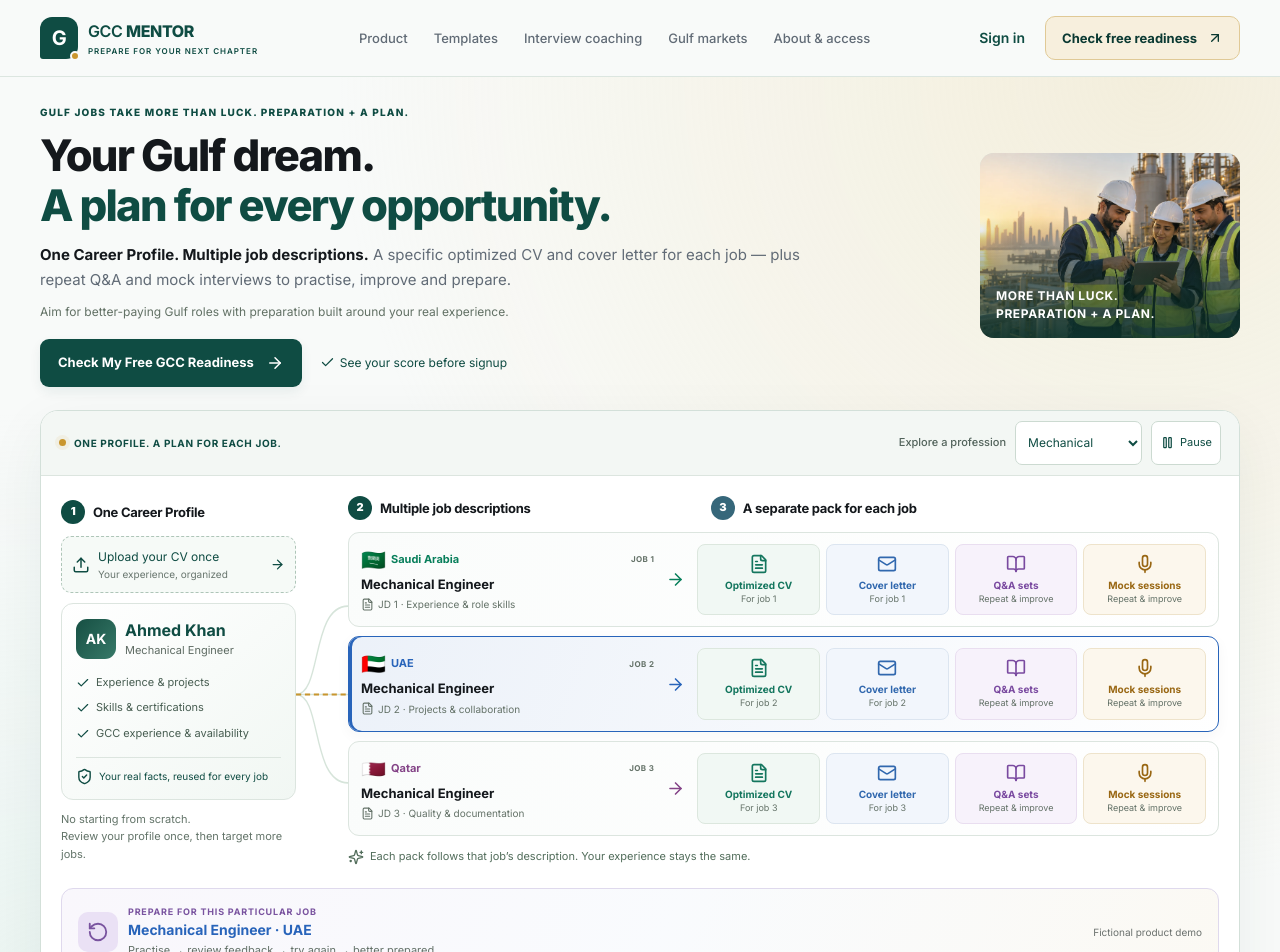
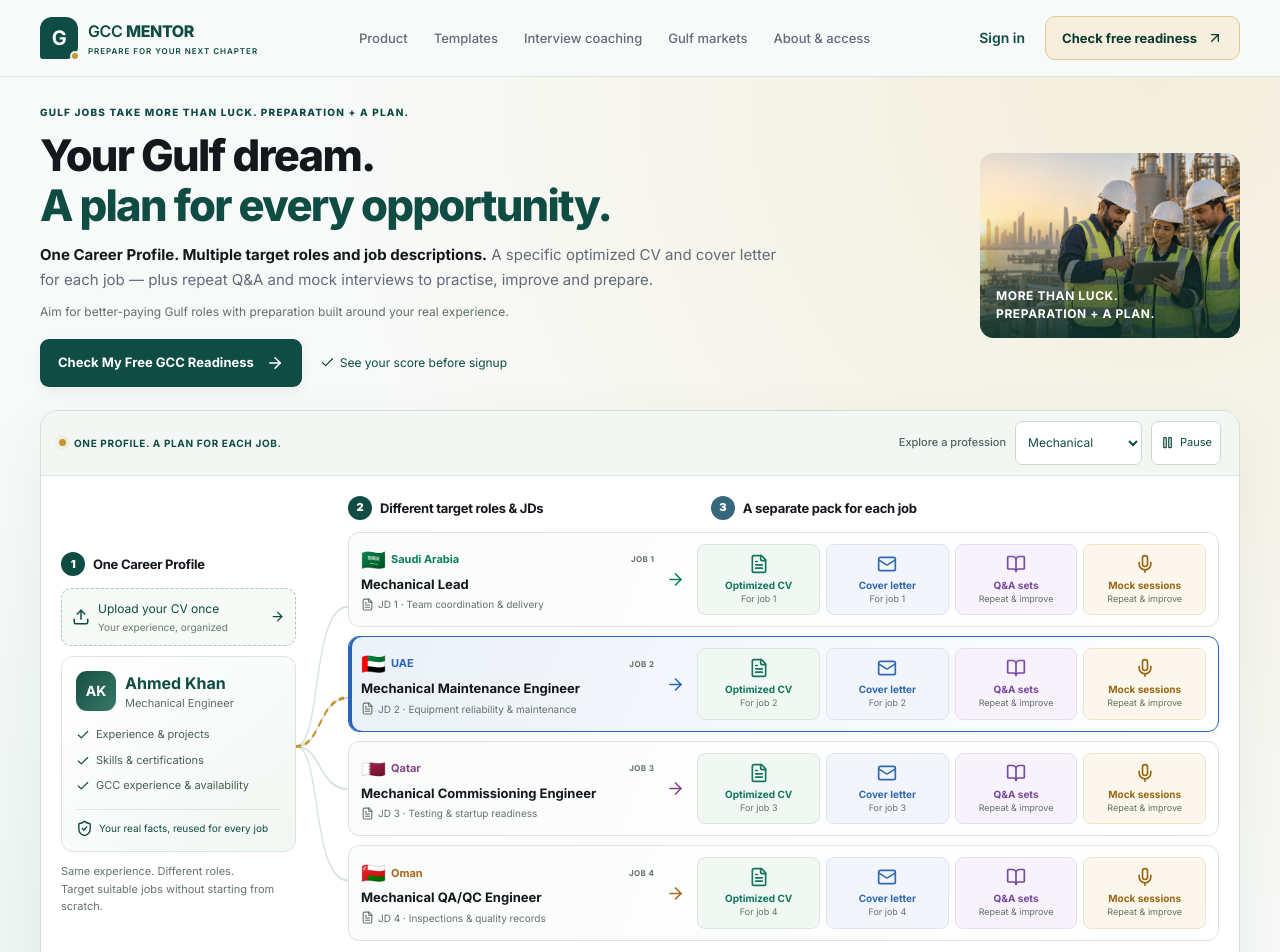
Before and after one commit to jaissatish-web/GCC-MENTOR, a Next.js app: page / in a window 1280 px wide. Shown: the top 952 px of the page. Built offline with nearby package versions, Linux system fonts and the light colour scheme; no server answers.

Commit message:
Show distinct lead maintenance commissioning and QA roles from one hero profile

```diff
--- a/components/landing-v3/CareerJourneyHero.tsx
+++ b/components/landing-v3/CareerJourneyHero.tsx
@@ -13,6 +13,58 @@
   { country: 'Saudi Arabia', flag: '🇸🇦', color: '#087f5b', brief: 'Experience & role skills' },
   { country: 'UAE', flag: '🇦🇪', color: '#2864ba', brief: 'Projects & collaboration' },
   { country: 'Qatar', flag: '🇶🇦', color: '#844487', brief: 'Quality & documentation' },
+  { country: 'Oman', flag: '🇴🇲', color: '#a66519', brief: 'Inspection & quality records' },
+] as const
+// Target requirements describe fictional JDs, never additional candidate facts.
+const roleTargets = [
+  [
+    ['Mechanical Lead', 'Team coordination & delivery', 'How would you coordinate a mechanical team around competing project priorities?'],
+    ['Mechanical Maintenance Engineer', 'Equipment reliability & maintenance', 'How would you investigate recurring equipment failures?'],
+    ['Mechanical Commissioning Engineer', 'Testing & startup readiness', 'How would you verify mechanical equipment is ready for commissioning?'],
+    ['Mechanical QA/QC Engineer', 'Inspections & quality records', 'How would you handle a mechanical inspection that does not meet the approved requirements?'],
+  ],
+  [
+    ['Electrical Lead', 'Team coordination & delivery', 'How would you coordinate electrical work across multiple project teams?'],
+    ['Electrical Maintenance Engineer', 'Fault finding & reliability', 'How would you investigate a recurring electrical fault?'],
+    ['Electrical Commissioning Engineer', 'Testing & energization readiness', 'What would you verify before an electrical commissioning activity?'],
+    ['Electrical QA/QC Engineer', 'Inspections & test records', 'How would you document an electrical installation nonconformance?'],
+  ],
+  [
+    ['Instrumentation Lead', 'Team coordination & delivery', 'How would you coordinate instrument work across construction and commissioning teams?'],
+    ['Instrumentation Maintenance Engineer', 'Troubleshooting & reliability', 'How would you investigate an unstable instrument signal?'],
+    ['Instrumentation Commissioning Engineer', 'Loop checks & startup readiness', 'How would you verify a completed instrument loop check?'],
+    ['Instrumentation QA/QC Engineer', 'Inspections & handover records', 'How would you handle an instrument inspection with missing evidence?'],
+  ],
+  [
+    ['Civil Lead', 'Team coordination & delivery', 'How would you coordinate civil work across multiple site teams?'],
+    ['Civil Site Engineer', 'Site execution & drawing reviews', 'What would you do when site work differs from an approved drawing?'],
+    ['Civil Planning Engineer', 'Schedules & progress tracking', 'How would you investigate a delay against a construction schedule?'],
+    ['Civil QA/QC Engineer', 'Inspections & quality records', 'How would you document a construction inspection nonconformance?'],
+  ],
+  [
+    ['Software Team Lead', 'Team coordination & delivery', 'How would you coordinate a software team around competing priorities?'],
+    ['Backend Engineer', 'APIs & application reliability', 'How would you investigate an API that fails intermittently?'],
+    ['Software QA Engineer', 'Testing & release quality', 'How would you prioritize tests for a release?'],
+    ['Application Support Engineer', 'Issue diagnosis & support', 'How would you investigate a production application incident?'],
+  ],
+  [
+    ['Senior Accountant', 'Reconciliations & reporting', 'How would you investigate an unexplained account balance?'],
+    ['Financial Analyst', 'Analysis & business reporting', 'How would you explain a significant financial variance?'],
+    ['Cost Accountant', 'Cost records & controls', 'How would you investigate an unexpected cost increase?'],
+    ['Internal Auditor', 'Controls & supporting evidence', 'How would you document a control finding with sufficient evidence?'],
+  ],
+  [
+    ['Staff Nurse', 'Patient care & documentation', 'How do you respond when a patient’s condition changes?'],
+    ['Charge Nurse', 'Team coordination & handovers', 'How would you coordinate care priorities across your team?'],
+    ['Clinical Educator', 'Training & clinical practice', 'How would you explain a clinical procedure to a colleague?'],
+    ['Quality Nurse', 'Quality review & patient safety', 'How would you document and escalate a patient safety concern?'],
+  ],
+] as const
+const branchPaths = [
+  'M0 150 C35 150 20 35 70 35',
+  'M0 150 C35 150 30 110 70 110',
+  'M0 150 C35 150 30 185 70 185',
+  'M0 150 C35 150 20 260 70 260',
 ] as const
 const outputs = [
   { label: 'Optimized CV', icon: FileText },
@@ -51,6 +103,8 @@
   const profile = PROFESSION_EXAMPLES[profession]
   const candidate = candidates[profession]
   const selected = jobs[job]
+  const targets = roleTargets[profession]
+  const target = targets[job]
   function chooseJob(index: number) { setJob(index); setPlaying(false) }
   return <section className={h.hero} aria-labelledby="hero-title">
     <div className={s.wrap}>
@@ -58,7 +112,7 @@
         <div>
           <span className={s.eyebrow}>GULF JOBS TAKE MORE THAN LUCK. PREPARATION + A PLAN.</span>
           <h1 id="hero-title">Your Gulf dream.<br /><em>A plan for every opportunity.</em></h1>
-          <p><strong>One Career Profile. Multiple job descriptions.</strong> A specific optimized CV and cover letter for each job — plus repeat Q&A and mock interviews to practise, improve and prepare.</p>
+          <p><strong>One Career Profile. Multiple target roles and job descriptions.</strong> A specific optimized CV and cover letter for each job — plus repeat Q&A and mock interviews to practise, improve and prepare.</p>
           <span className={h.ambition}>Aim for better-paying Gulf roles with preparation built around your real experience.</span>
           <div className={h.actions}><Link href="/gulf-readiness-score" className={s.primary}>Check My Free GCC Readiness <ArrowRight size={18} aria-hidden="true" /></Link><span><Check size={15} aria-hidden="true" /> See your score before signup</span></div>
         </div>
@@ -79,23 +133,23 @@
               <ul>{['Experience & projects', 'Skills & certifications', 'GCC experience & availability'].map(t => <li key={t}><Check size={14} aria-hidden="true" />{t}</li>)}</ul>
               <div className={h.ready}><ShieldCheck size={17} aria-hidden="true" /> Your real facts, reused for every job</div>
             </div>
-            <span className={h.sourceNote}>No starting from scratch.<br />Review your profile once, then target more jobs.</span>
+            <span className={h.sourceNote}>Same experience. Different roles.<br />Target suitable jobs without starting from scratch.</span>
           </div>
-          <div className={h.branches} aria-hidden="true"><svg viewBox="0 0 70 300" preserveAspectRatio="none"><path d="M0 150 C35 150 20 50 70 50" /><path d="M0 150 H70" /><path d="M0 150 C35 150 20 250 70 250" /><path className={h.activeRoute} d={job === 0 ? 'M0 150 C35 150 20 50 70 50' : job === 1 ? 'M0 150 H70' : 'M0 150 C35 150 20 250 70 250'} /></svg></div>
+          <div className={h.branches} aria-hidden="true"><svg viewBox="0 0 70 300" preserveAspectRatio="none">{branchPaths.map(path => <path key={path} d={path} />)}<path className={h.activeRoute} d={branchPaths[job]} /></svg></div>
           <div className={h.applications}>
-            <div className={h.branchHead}><h2 className={h.step}><b>2</b> Multiple job descriptions</h2><h2 className={h.step}><b>3</b> A separate pack for each job</h2></div>
+            <div className={h.branchHead}><h2 className={h.step}><b>2</b> Different target roles & JDs</h2><h2 className={h.step}><b>3</b> A separate pack for each job</h2></div>
             <div className={h.jobRows} aria-label="Example job-specific application packs">{jobs.map((j, index) => <button type="button" key={j.country} className={h.jobRow} aria-pressed={job === index} onClick={() => chooseJob(index)} style={{ '--job-color': j.color } as CSSProperties}>
-              <span className={h.jobDetails}><span className={h.jobMeta}><span aria-hidden="true">{j.flag}</span> {j.country} <small>JOB {index + 1}</small></span><strong>{profile.role}</strong><span className={h.jd}><FileText size={13} aria-hidden="true" /> JD {index + 1} · {j.brief}</span></span>
+              <span className={h.jobDetails}><span className={h.jobMeta}><span aria-hidden="true">{j.flag}</span> {j.country} <small>JOB {index + 1}</small></span><strong>{targets[index][0]}</strong><span className={h.jd}><FileText size={13} aria-hidden="true" /> JD {index + 1} · {targets[index][1]}</span></span>
               <ArrowRight className={h.rowArrow} size={19} aria-hidden="true" />
               <span className={h.rowOutputs}>{outputs.map(({ label, icon: Icon }, output) => <span key={label} className={h.document} data-output={output}><Icon size={20} aria-hidden="true" /><strong>{label}</strong><small>{output < 2 ? `For job ${index + 1}` : 'Repeat & improve'}</small></span>)}</span>
             </button>)}</div>
-            <p className={h.sameJob}><Sparkles size={16} aria-hidden="true" /> Each pack follows that job’s description. Your experience stays the same.</p>
+            <p className={h.sameJob}><Sparkles size={16} aria-hidden="true" /> Different role. Different JD. Different optimized CV. The same truthful Career Profile.</p>
           </div>
         </div>
         <div className={h.practice} style={{ '--job-color': selected.color } as CSSProperties}>
-          <div className={h.practiceHeading}><span className={h.practiceIcon}><RotateCcw size={22} aria-hidden="true" /></span><div><span className={h.practiceEyebrow}>PREPARE FOR THIS PARTICULAR JOB</span><strong>{profile.role} · {selected.country}</strong><small>Practise → review feedback → try again → better prepared</small></div><span className={h.demo}>Fictional product demo</span></div>
+          <div className={h.practiceHeading}><span className={h.practiceIcon}><RotateCcw size={22} aria-hidden="true" /></span><div><span className={h.practiceEyebrow}>PREPARE FOR THIS PARTICULAR JOB</span><strong>{target[0]} · {selected.country}</strong><small>Practise → review feedback → try again → better prepared</small></div><span className={h.demo}>Fictional product demo</span></div>
           <div className={h.practiceGrid}>
-            <div className={h.study}><span className={h.practiceLabel}><BookOpen size={16} aria-hidden="true" /> Multiple Q&A sets</span><div className={h.sessions} aria-label="Example Q&A sets">{[0, 1, 2].map(i => <button type="button" key={i} aria-pressed={questionSet === i} onClick={() => { setQuestionSet(i); setPlaying(false) }}>Set {i + 1}<Check size={12} aria-hidden="true" /></button>)}</div><p>{questionSet === 0 ? profile.question : questionSet === 1 ? profile.nextQuestion : 'How does your experience relate to this job description?'}</p></div>
+            <div className={h.study}><span className={h.practiceLabel}><BookOpen size={16} aria-hidden="true" /> Multiple Q&A sets</span><div className={h.sessions} aria-label="Example Q&A sets">{[0, 1, 2].map(i => <button type="button" key={i} aria-pressed={questionSet === i} onClick={() => { setQuestionSet(i); setPlaying(false) }}>Set {i + 1}<Check size={12} aria-hidden="true" /></button>)}</div><p>{questionSet === 0 ? target[2] : questionSet === 1 ? `Which real example demonstrates your ${target[1].toLowerCase()} experience?` : `How does your experience match the ${target[0]} job description?`}</p></div>
             <div className={h.rehearse}><span className={h.practiceLabel}><Mic size={16} aria-hidden="true" /> Multiple mock interviews</span><div className={h.sessions} aria-label="Example mock interview sessions">{practice.map((p, i) => <button type="button" key={p.label} aria-pressed={session === i} onClick={() => { setSession(i); setPlaying(false) }}>Practice {i + 1}</button>)}</div><p>{practice[session].label} · {practice[session].action}</p></div>
             <div className={h.feedback}><span className={h.practiceLabel}><Sparkles size={16} aria-hidden="true" /> Your next improvement</span><p>{practice[session].feedback}</p><a href="#interview">Explore interview coaching <ArrowRight size={14} aria-hidden="true" /></a></div>
           </div>
```
Also changed, not shown: components/landing-v3/career-hero.module.css, 1 other file (tests, documents, lock files or other folders).
